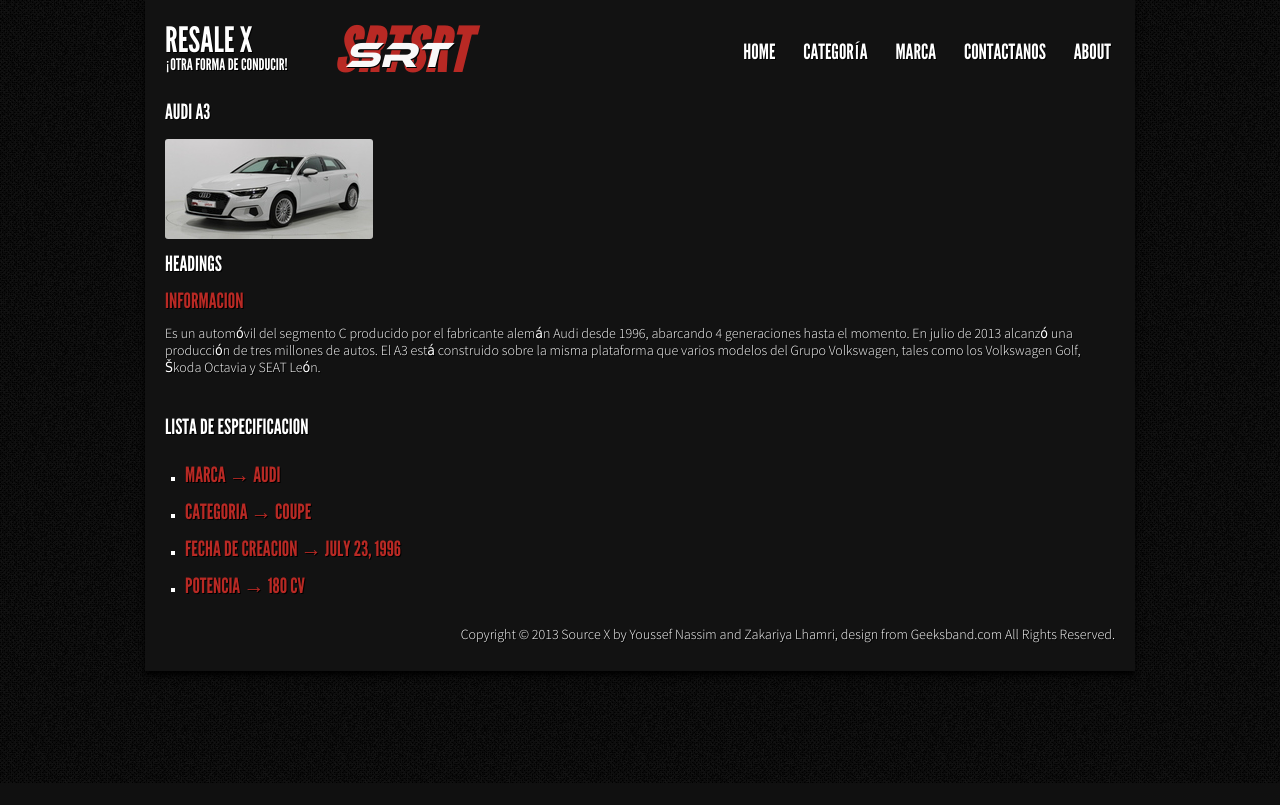
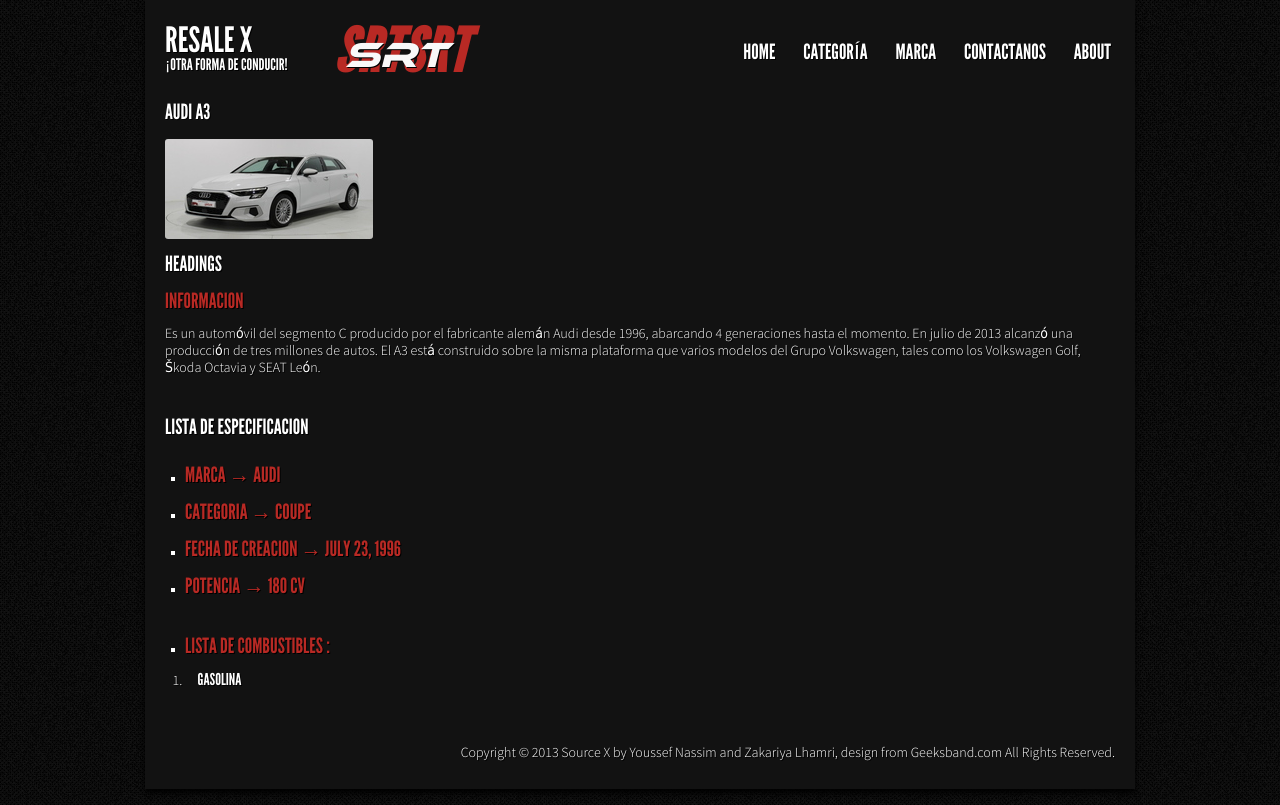
Before and after one commit to xabatplaza/Concesionario, a Django app: page /appConcesionarioDjango/coche/1 in a window 1280 px wide. Shown: the part 17-822 px from the top of the page. Before the commit the page ends 800 px from the top, so only its background shows below. Run offline with Django 3.2, Linux system fonts and the light colour scheme; data comes from the database, SQL or seed files in the repository; both versions use the stored data as it was after the commit; some libraries are stand-ins or nearby versions.

Commit message:
versión final

```diff
--- a/ConcesionarioDjango/Project/concesionarioDjango/appConcesionarioDjango/admin.py
+++ b/ConcesionarioDjango/Project/concesionarioDjango/appConcesionarioDjango/admin.py
@@ -1,6 +1,7 @@
 from django.contrib import admin
-from .models import Marca, Categoria, Coche
+from .models import Marca, Categoria, Coche, Combustible
 admin.site.register(Marca)
 admin.site.register(Categoria)
 admin.site.register(Coche)
+admin.site.register(Combustible)
 # Register your models here.
--- a/ConcesionarioDjango/Project/concesionarioDjango/appConcesionarioDjango/models.py
+++ b/ConcesionarioDjango/Project/concesionarioDjango/appConcesionarioDjango/models.py
@@ -19,10 +19,18 @@
  def __str__(self):
         return self.nombre
 
+class Combustible(models.Model):
+ # No es necesario crear un campo para la Primary Key, Django creará automáticamente un IntegerField.
+ nombre = models.CharField(max_length=50)
+ info= models.CharField(max_length=500, default='SOME STRING')
+ def __str__(self):
+        return self.nombre
+
 class Coche(models.Model):
  # Campo para la relación one-to-many
  marca = models.ForeignKey(Marca, on_delete=models.CASCADE)
  categoria= models.ForeignKey(Categoria, on_delete=models.CASCADE)
+ combustibles= models.ManyToManyField(Combustible)
  info= models.CharField(max_length=500, default='SOME STRING')
  imagen= models.ImageField(upload_to='img',blank=True,null=True,verbose_name='Image')
  nombre = models.CharField(max_length=40)
--- a/ConcesionarioDjango/Project/concesionarioDjango/appConcesionarioDjango/templates/coche.html
+++ b/ConcesionarioDjango/Project/concesionarioDjango/appConcesionarioDjango/templates/coche.html
@@ -58,7 +58,19 @@
 						<li><h2 class="mg"> Marca &rarr; {{coche.marca}} </h2></li>
 						<li><h2 class="mg"> Categoria &rarr; {{coche.categoria}} </h2></li>
 						<li><h2 class="mg">Fecha de creacion  &rarr; {{coche.fecha_creacion}}</h2></li>
-						<li><h2 class="mg">Potencia &rarr; {{coche.caballosPotencia}} CV</h2></li>
+						<li><h2 class="mg">Potencia &rarr; {{coche.caballosPotencia}} CV</h2></li><br>
+						<li><h2 class="mg">Lista de combustibles :</h3></li>
+
+							<ol>
+							{% if combustibles %}
+							{% for c in combustibles %}
+								<li><h3 class="mg" >&nbsp;&nbsp; &nbsp;&nbsp;{{ c.nombre}}</h2></li>
+							{% endfor %}
+							</ol>
+						{% else %}
+							<p>No tiene combustibles asociadas.</p>
+						{% endif %}
+							<br>
 						</ul>
 
 					{% endblock %}
--- a/ConcesionarioDjango/Project/concesionarioDjango/appConcesionarioDjango/views.py
+++ b/ConcesionarioDjango/Project/concesionarioDjango/appConcesionarioDjango/views.py
@@ -1,7 +1,7 @@
 
 from django.shortcuts import get_object_or_404, get_list_or_404
 from django.shortcuts import render
-from .models import Marca, Categoria, Coche
+from .models import Marca, Categoria, Coche, Combustible
 from pprint import pprint
 
 
@@ -54,7 +54,8 @@
 #devuelve los detalles de un coche
 def coche(request, coche_id):
 	coche = get_object_or_404(Coche, pk=coche_id)
-	context = {'coche' : coche }
+	combustibles= coche.combustibles.all()
+	context = {'coche' : coche, 'combustibles' : combustibles }
 	return render(request, 'coche.html', context)
 
 
```
Also changed, not shown: ConcesionarioDjango/Project/concesionarioDjango/appConcesionarioDjango/migrations/0008_auto_20211114_1646.py (added), ConcesionarioDjango/Project/concesionarioDjango/db.sqlite3.
